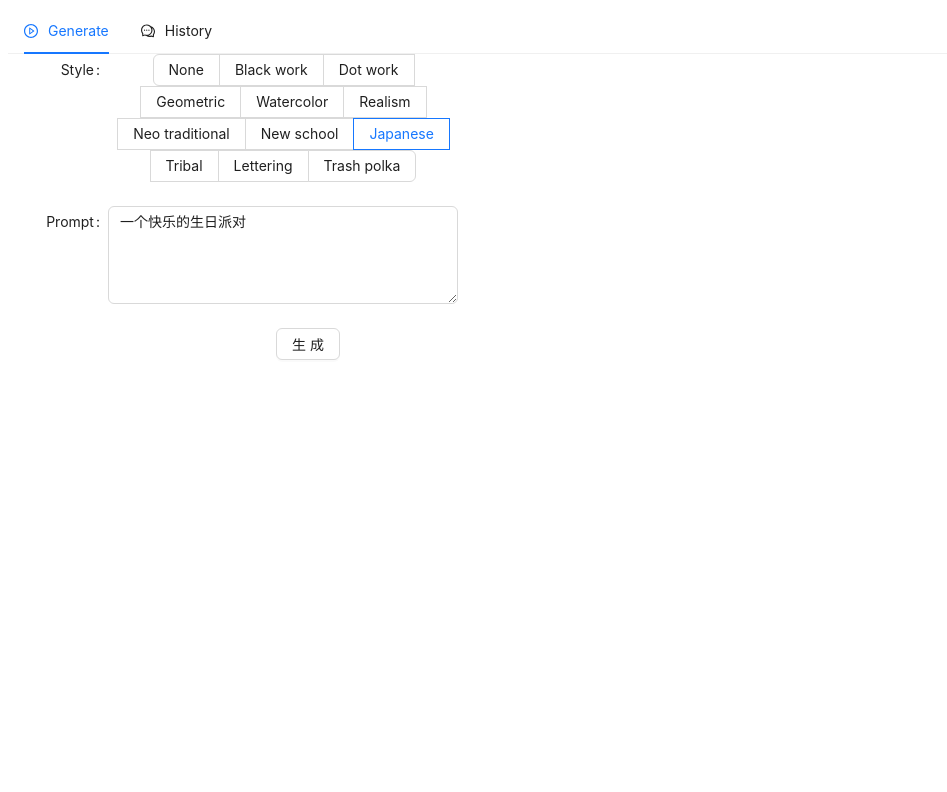
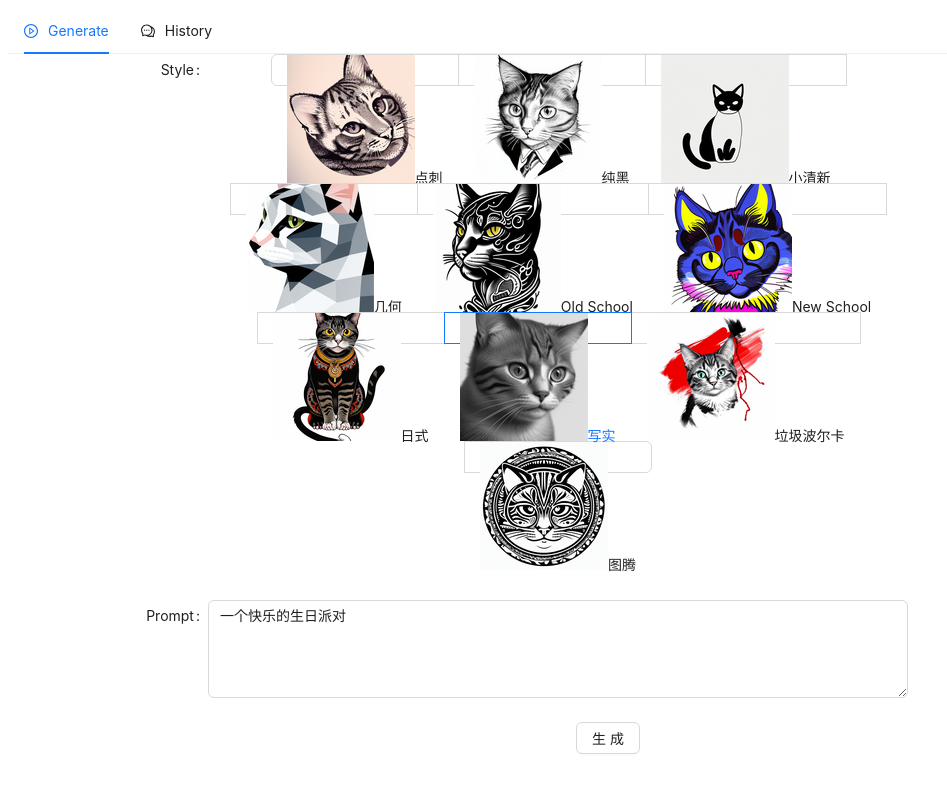
Before and after one commit to VeejaLiu/xiaowen-BMC, a React (Vite) app: page / in a window 1280 px wide. Shown: the top 792 px of the page, without its empty margins (0-947 px from the left). Built offline with nearby package versions, Linux system fonts and the light colour scheme.

Commit message:
change style

```diff
--- /dev/null
+++ b/src/constant/style.ts
@@ -0,0 +1,75 @@
+import DOT_WORK from '../assets/styles/dotwork-cat.png';
+import BLACK_GREY from '../assets/styles/blackgrey-cat.png';
+import MINIMALIST from '../assets/styles/minimalist-cat.png';
+import GEOMETRIC from '../assets/styles/geo-cat.png';
+import OLD_SCHOOL from '../assets/styles/oldschool-cat.png';
+import NEW_SCHOOL from '../assets/styles/newschool-cat.png';
+import JAPANESE from '../assets/styles/japanese-cat.png';
+import REALISM from '../assets/styles/realism-cat.png';
+import TP from '../assets/styles/tp-cat.png';
+import TRIBAL from '../assets/styles/tribal-cat.png';
+
+// 简写：
+// 点刺（dotwork）
+// 纯黑/黑灰（blackwork）
+// 小清新/简约（minimalist）
+// 几何线条（geometric）
+// 传统美式（old school）
+// 新传统美式（new school）
+// 日式（japanese）
+// 动漫（anime）
+// 写实（realism）
+// 超现实（surrealism）
+// 图腾（tribal）
+export const TATTOO_STYLES = [
+    {
+        index: 1,
+        name: '点刺',
+        icon: DOT_WORK
+    },
+    {
+        index: 2,
+        name: '纯黑',
+        icon: BLACK_GREY,
+    },
+    {
+        index: 3,
+        name: '小清新',
+        icon: MINIMALIST,
+    },
+    {
+        index: 4,
+        name: '几何',
+        icon: GEOMETRIC,
+    },
+    {
+        index: 5,
+        name: 'Old School',
+        icon: OLD_SCHOOL,
+    },
+    {
+        index: 6,
+        name: 'New School',
+        icon: NEW_SCHOOL,
+    },
+    {
+        index: 7,
+        name: '日式',
+        icon: JAPANESE,
+    },
+    {
+        index: 8,
+        name: '写实',
+        icon: REALISM,
+    },
+    {
+        index: 9,
+        name: '垃圾波尔卡',
+        icon: TP,
+    },
+    {
+        index: 10,
+        name: '图腾',
+        icon: TRIBAL,
+    },
+];
--- a/src/pages/GeneratePage.tsx
+++ b/src/pages/GeneratePage.tsx
@@ -6,23 +6,10 @@ import {
     Radio,
 } from 'antd';
 import {DrawApi} from "../service/DrawApi.ts";
+import {TATTOO_STYLES} from "../constant/style.ts";
 
 const {TextArea} = Input;
 
-export const styleMap: string[] = [
-    "None",
-    "Black work",
-    "Dot work",
-    "Geometric",
-    "Watercolor",
-    "Realism",
-    "Neo traditional",
-    "New school",
-    "Japanese",
-    "Tribal",
-    "Lettering",
-    "Trash polka",
-];
 
 const randomEmptyPromptMsg = [
     '写点什么吧',
@@ -50,7 +37,7 @@ const randomPrompt = [
 
 const GeneratePage: React.FC = () => {
     // 从styleMap随机选一个
-    const [style, setStyle] = useState<string>(Math.floor(Math.random() * styleMap.length).toString());
+    const [style, setStyle] = useState<string>(Math.floor(Math.random() * TATTOO_STYLES.length).toString());
     const [prompt, setPrompt] = useState<string>(randomPrompt[Math.floor(Math.random() * randomPrompt.length)]);
 
     const [buttonDisabled, setButtonDisabled] = useState<boolean>(false);
@@ -60,6 +47,7 @@ const GeneratePage: React.FC = () => {
 
 
     const handleStyleChange = (e: any) => {
+        console.log(`radio checked:${e.target.value}`)
         setStyle(e.target.value);
     }
 
@@ -90,14 +78,19 @@ const GeneratePage: React.FC = () => {
                 labelCol={{span: 4}}
                 wrapperCol={{span: 14}}
                 layout="horizontal"
-                style={{maxWidth: 600}}
+                style={{maxWidth:1200}}
             >
                 <Form.Item label="Style">
                     <Radio.Group onChange={handleStyleChange} value={style}>
-                        {styleMap.map((item, index) => {
-                                return <Radio.Button key={index} value={index.toString()}>{item}</Radio.Button>
-                            }
-                        )}
+                        {
+                            TATTOO_STYLES.map((item, index) => {
+                                    return (<Radio.Button key={index} value={index.toString()}>
+                                        <img src={item.icon} alt={item.name}/>
+                                        {item.name}
+                                    </Radio.Button>)
+                                }
+                            )
+                        }
                     </Radio.Group>
                 </Form.Item>
                 <Form.Item label="Prompt">
```
Also changed, not shown: src/assets/img.png (renamed from src/assets/styles/img.png).
